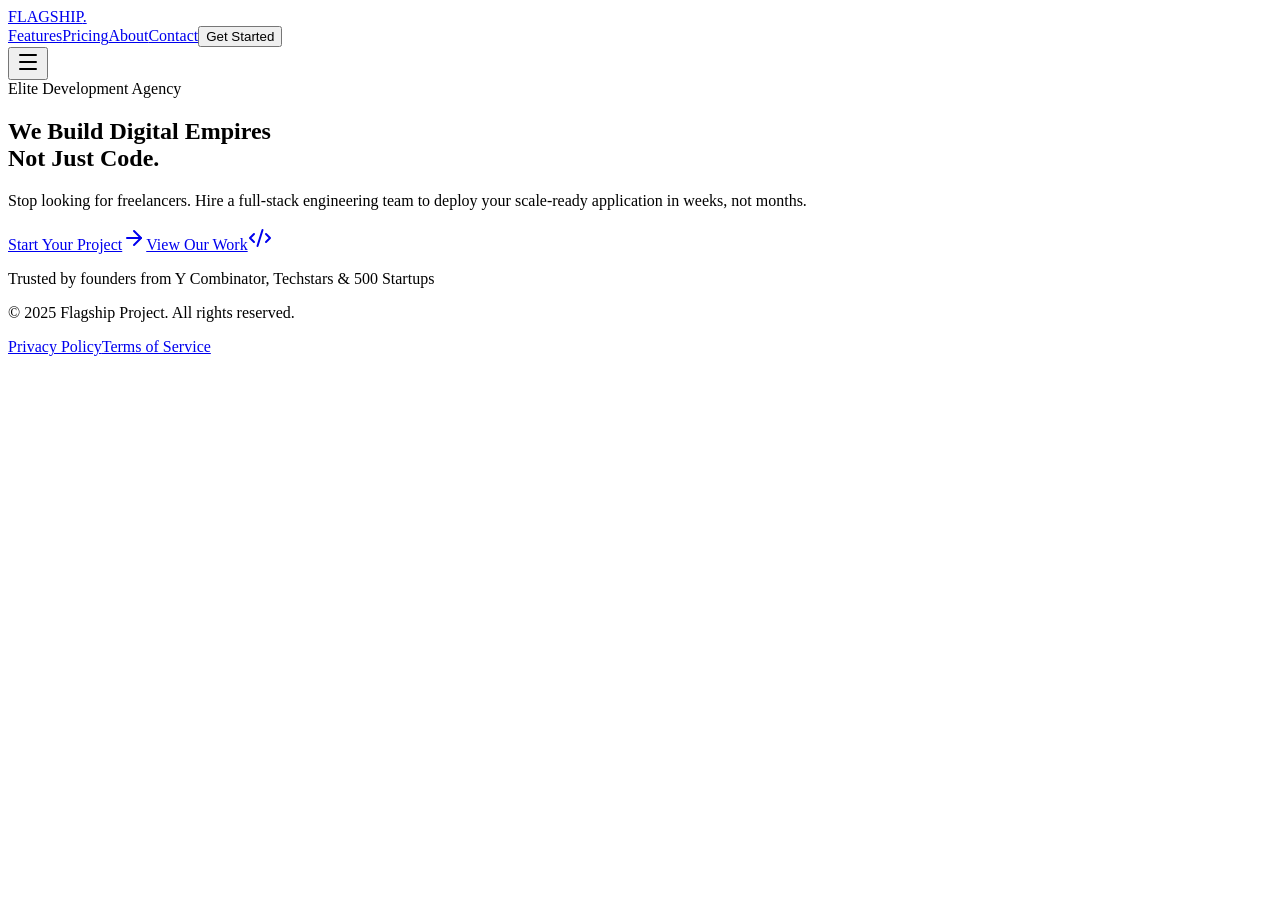
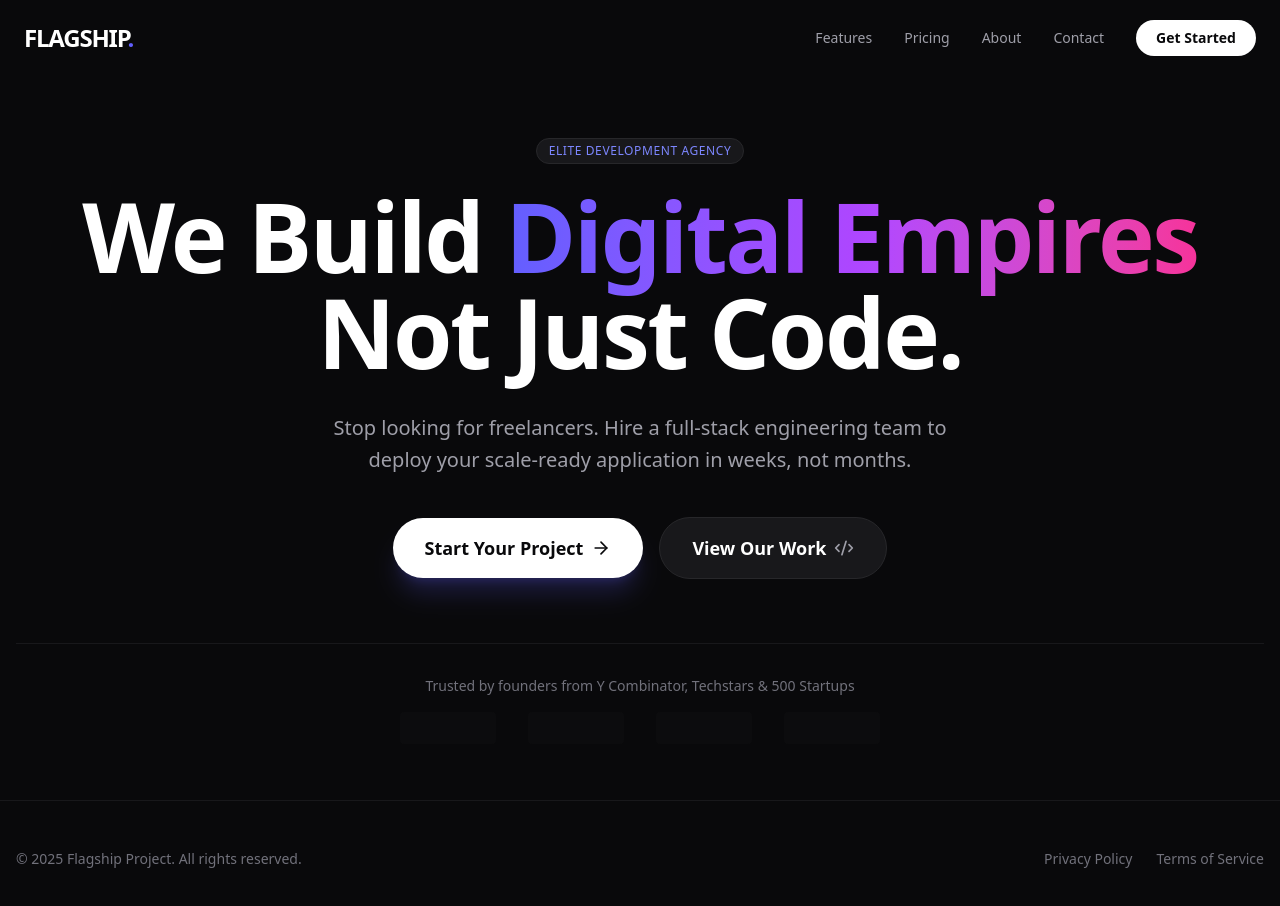
Before and after one commit to toyoneitor3000/flagship-agency, a Next.js app: page / in a window 1280 px wide. Shown: the top 906 px of the page. Before the commit the page ends 800 px from the top, so only its background shows below. Built offline with nearby package versions, Linux system fonts and the light colour scheme.

Commit message:
FIX: Critical restoration of Layout, CSS and Tailwind Config

```diff
--- a/src/app/globals.css
+++ b/src/app/globals.css
@@ -4,12 +4,8 @@
   --font-sans: var(--font-geist-sans), ui-sans-serif, system-ui, sans-serif;
 }
 
-/* Custom base styles */
-body {
-  background-color: var(--color-zinc-950);
-  color: var(--color-zinc-100);
+@layer base {
+  body {
+    @apply bg-zinc-950 text-zinc-100 antialiased;
+  }
 }
-
-html {
-  scroll-behavior: smooth;
-}
--- /dev/null
+++ b/src/app/layout.tsx
@@ -0,0 +1,27 @@
+import type { Metadata } from "next";
+import { Inter } from "next/font/google";
+import "./globals.css";
+
+const inter = Inter({
+  subsets: ["latin"],
+  variable: "--font-geist-sans",
+});
+
+export const metadata: Metadata = {
+  title: "Flagship | Elite Development Agency",
+  description: "We build Digital Empires, not just code.",
+};
+
+export default function RootLayout({
+  children,
+}: Readonly<{
+  children: React.ReactNode;
+}>) {
+  return (
+    <html lang="en">
+      <body className={`${inter.variable} antialiased bg-zinc-950 text-zinc-100`}>
+        {children}
+      </body>
+    </html>
+  );
+}
--- /dev/null
+++ b/tailwind.config.ts
@@ -0,0 +1,19 @@
+import type { Config } from "tailwindcss";
+
+const config: Config = {
+  content: [
+    "./src/pages/**/*.{js,ts,jsx,tsx,mdx}",
+    "./src/components/**/*.{js,ts,jsx,tsx,mdx}",
+    "./src/app/**/*.{js,ts,jsx,tsx,mdx}",
+  ],
+  theme: {
+    extend: {
+      colors: {
+        background: "var(--background)",
+        foreground: "var(--foreground)",
+      },
+    },
+  },
+  plugins: [],
+};
+export default config;
```
Also changed, not shown: package.json (+4 -3 lines).
